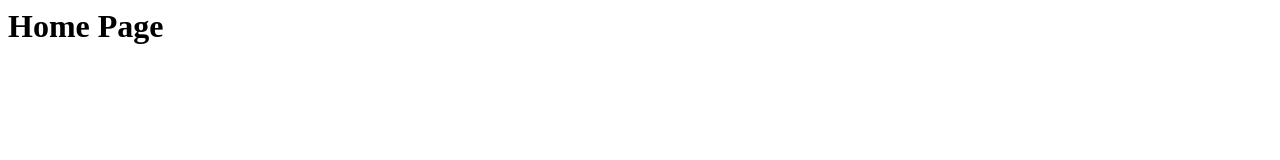
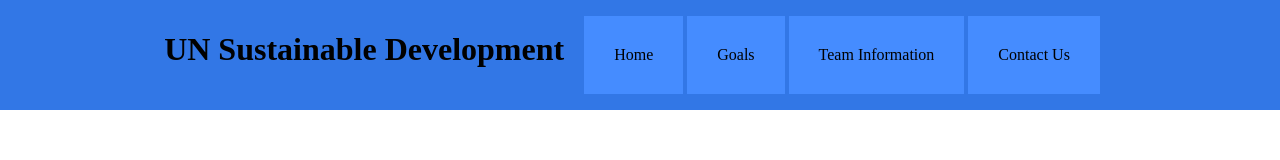
Before and after one commit to shashGurung/Web-dev, a website: page app/public/index.html in a window 1280 px wide. Drawn offline with Linux system fonts and the light colour scheme.

Commit message:
Made the header in index.html
Started the index.html and did a bit of the css

```diff
--- a/app/public/index.html
+++ b/app/public/index.html
@@ -7,7 +7,16 @@
 </head>
 <body>
     <header>
-        <h1>Home Page</h1>
+        <h1>UN Sustainable Development</h1>
+        <nav id = "mainNav">
+            <ul>
+                <li class="nav">Home</li>
+                <li class="nav">Goals</li>
+                <li class="nav">Team Information</li>
+                <li class="nav">Contact Us</li>
+            </ul>
+        </nav>
     </header>
+
 </body>
 </html>
--- a/app/public/style.css
+++ b/app/public/style.css
@@ -0,0 +1,23 @@
+* {
+    padding: 0;
+    margin: 0;
+}
+
+header {
+    background-color: #3277e6;
+    text-align: center;
+}
+header > h1 {
+    padding-top: 16px;
+    line-height: 200%;
+    display: inline-block;
+}
+nav{
+    display: inline-block;
+    padding: 16px;
+}
+.nav {
+    display: inline-block;
+    padding: 30px;
+    background-color: #458cff;
+}
```
